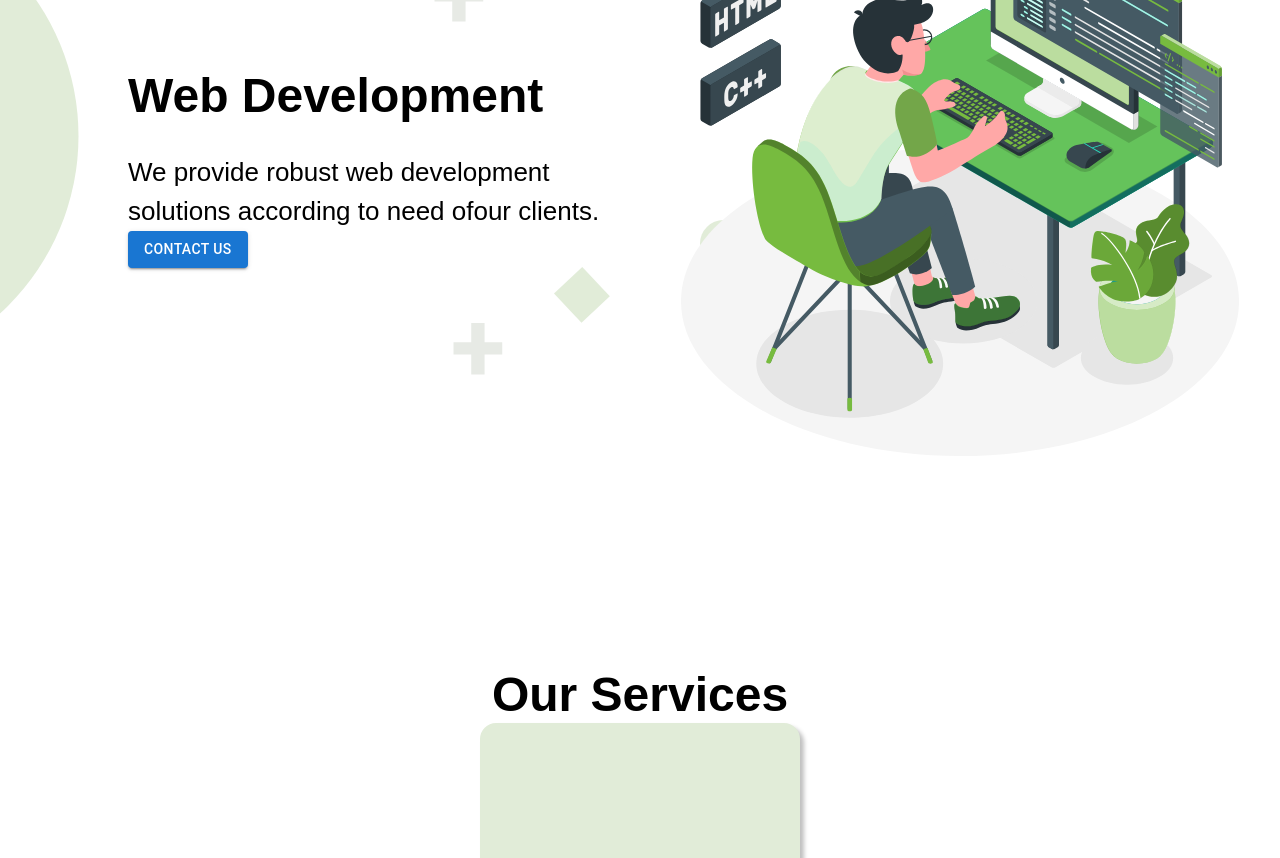
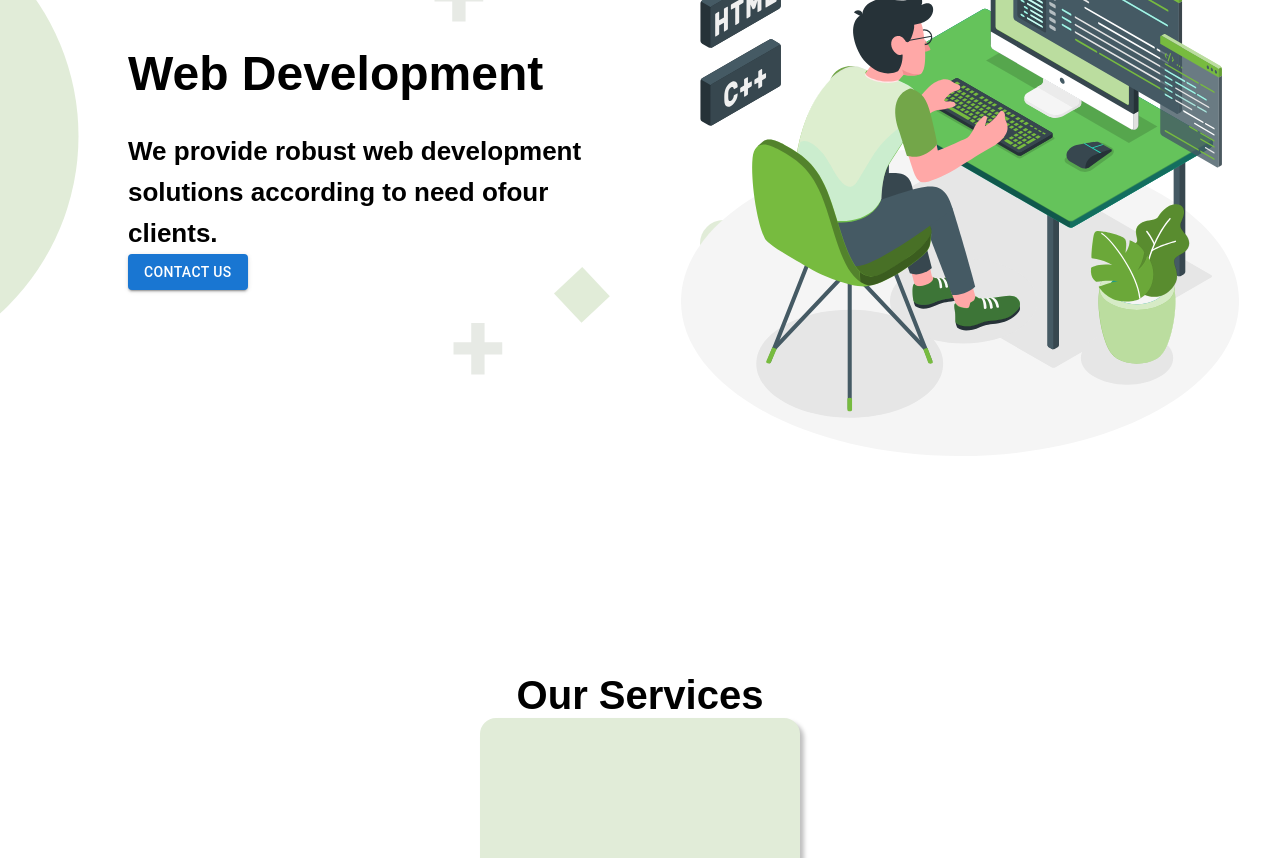
Before and after one commit to Muzammil-crypto/TraversalWebApp, a Next.js app: page / in a window 1280 px wide. Shown: the part 300-1158 px from the top of the page. Built offline with nearby package versions, Linux system fonts and the light colour scheme.

Commit message:
Typography changes saved theme updated

```diff
--- a/src/components/base/Typography/Typography.tsx
+++ b/src/components/base/Typography/Typography.tsx
@@ -53,8 +53,6 @@ const Typography: React.FC<CustomProps> = styled.div<CustomProps>`
 export const H1: React.FC<CustomProps> = (props) => (
   <Typography
     as="h1"
-    mb="0"
-    mt="0"
     fontSize="48px"
     fontWeight={700}
     lineHeight="56.25px"
@@ -63,38 +61,52 @@ export const H1: React.FC<CustomProps> = (props) => (
   />
 );
 export const H2: React.FC<CustomProps> = (props) => (
-  <Typography as="h2" mb="0" mt="0" fontSize="25px" {...props} />
+  <Typography
+    as="h2"
+    fontSize="40px"
+    fontWeight={700}
+    lineHeight="46.88px"
+    fontFamily={"sans-serif"}
+    {...props}
+  />
 );
 export const H3: React.FC<CustomProps> = (props) => (
-  <Typography as="h3" mb="0" mt="0" fontSize="20px" {...props} />
+  <Typography
+    as="h3"
+    fontSize="35px"
+    fontWeight={700}
+    lineHeight="41.02px"
+    fontFamily={"sans-serif"}
+    {...props}
+  />
 );
 export const H4: React.FC<CustomProps> = (props) => (
   <Typography
     as="h4"
-    mb="0"
-    mt="0"
-    fontWeight="400"
     fontSize="26px"
+    fontWeight={700}
+    lineHeight="41.02px"
+    fontFamily={"sans-serif"}
     {...props}
   />
 );
 export const H5: React.FC<CustomProps> = (props) => (
   <Typography
     as="h5"
-    mb="0"
-    mt="0"
-    fontWeight="600"
-    fontSize="16px"
+    fontSize="26px"
+    fontWeight={400}
+    lineHeight="35.52px"
+    fontFamily={"sans-serif"}
     {...props}
   />
 );
 export const H6: React.FC<CustomProps> = (props) => (
   <Typography
     as="h6"
-    mb="0"
-    mt="0"
-    fontWeight="400"
-    fontSize="14px"
+    fontSize="16px"
+    fontWeight={400}
+    lineHeight="21.79px"
+    fontFamily={"sans-serif"}
     {...props}
   />
 );
--- a/src/pages/sections/Services/Services.tsx
+++ b/src/pages/sections/Services/Services.tsx
@@ -1,4 +1,4 @@
-import { H1, H4, H6 } from "@/components/base/Typography/Typography";
+import { H1, H2, H4, H6 } from "@/components/base/Typography/Typography";
 import Image from "next/image";
 import React from "react";
 import Button from "@mui/material/Button";
@@ -9,7 +9,7 @@ export const Services = () => {
   return (
     <div className="h-screen w-screen flex items-center justify-center flex-col">
       <div className="w-screen h-3/4 mt-10 flex items-center justify-center flex-col">
-        <H1 className="text-center">{services}</H1>
+        <H2 className="text-center">{services}</H2>
         <SlideCard />
       </div>
     </div>
```
